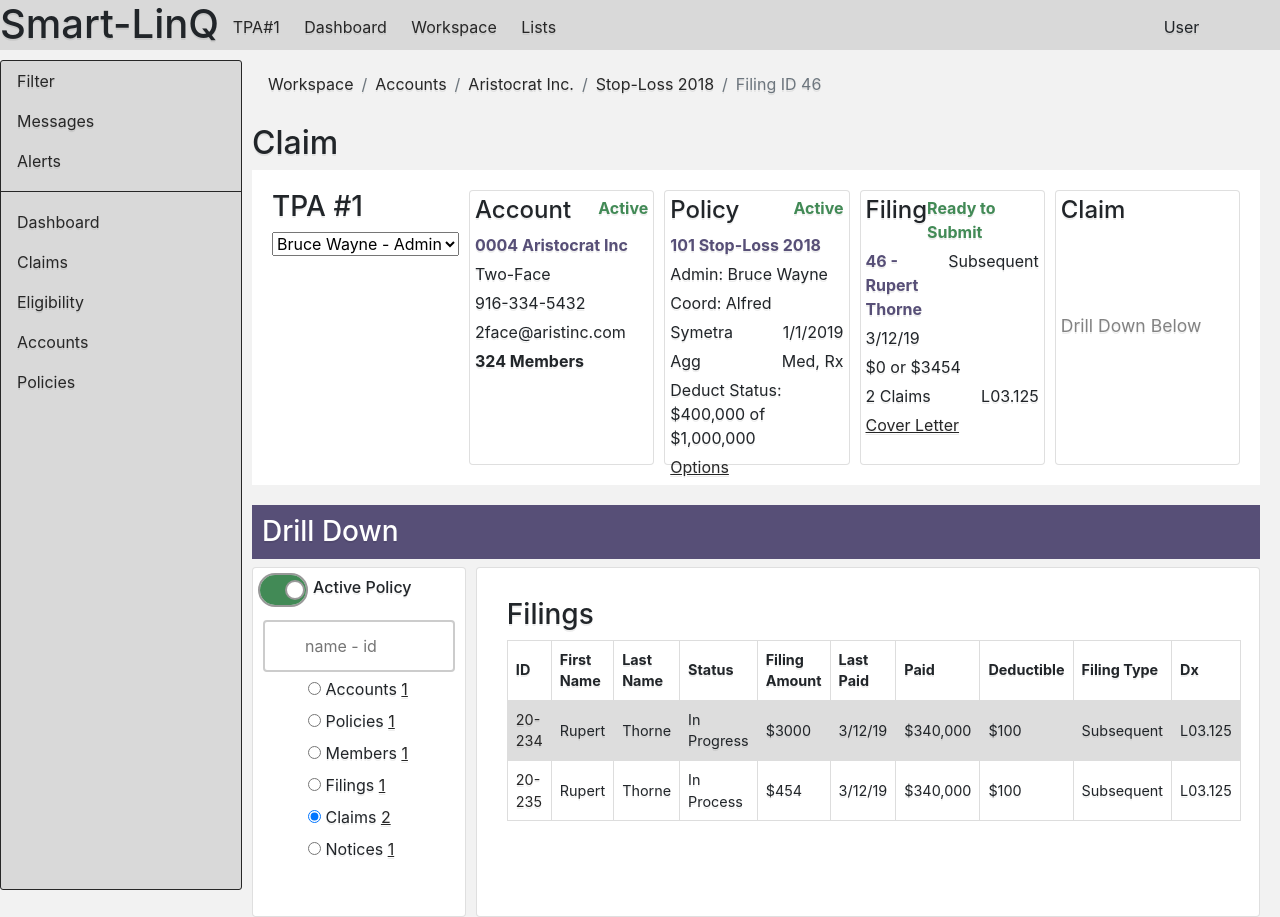
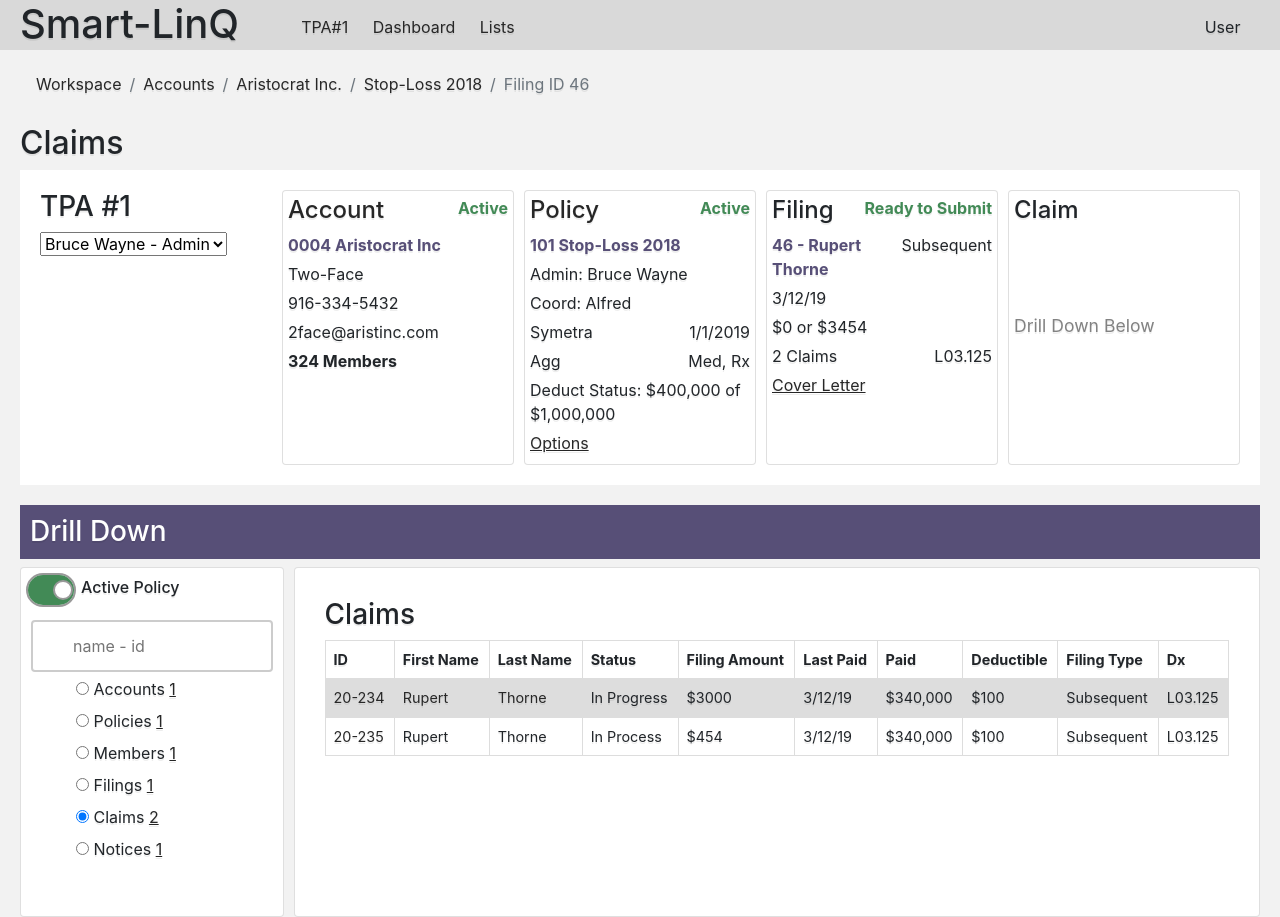
Before and after one commit to cait-sidener/SmartLinQ-Concept, a website: page claims.html in a window 1280 px wide. Drawn offline with nearby package versions, Linux system fonts and the light colour scheme.

Commit message:
sidebar gone

```diff
--- a/assets/style.css
+++ b/assets/style.css
@@ -84,18 +84,19 @@ body {
 .contain {
   display: grid;
   grid-gap: 10px;
-  grid-template-columns: 2fr 20fr;
+  grid-template-columns: 20fr;
   grid-template-rows: 50px 600px;
   grid-template: 150px 150px 100px;
   grid-template-areas:
     "header     header      header"
-    "sidebar    content     content"
+    "content    content     content"
+    "footer     footer      footer"
 }
 
 .content {
   grid-area: content;
+  margin-left: 20px;
   margin-right: 20px;
-  padding-bottom: 10px !important;
 }
 
 .divider {
@@ -105,7 +106,6 @@ body {
   display: block;
   margin: 10px 0 10px 0;
 }
-
 
 .drill {
   color: #828282;
@@ -120,7 +120,35 @@ body {
   text-align: center;
 }
 
-h1,
+.dropdown {
+  position: relative;
+  display: inline-block;
+}
+
+.dropdown-content {
+  display: none;
+  position: absolute;
+  background-color: #f9f9f9;
+  min-width: 160px;
+  box-shadow: 0px 8px 16px 0px rgba(0,0,0,0.2);
+  padding: 12px 16px;
+  z-index: 1;
+}
+
+.dropdown:hover .dropdown-content {
+  display: block;
+}
+
+.footer {
+  background-color: #f2f2f2;
+  display: grid;
+  grid-area: footer;
+}
+
+h1 {
+  margin: 20px;
+}
+
 h2,
 h3,
 h4,
@@ -137,7 +165,7 @@ h6 {
 .header {
   display: grid;
   grid-area: header;
-  grid-template-columns: 2fr 8fr 1fr;
+  grid-template-columns: 4fr 12fr 1fr;
 }
 
 input[type=text] {
@@ -274,13 +302,6 @@ input[type=text]:focus {
   margin-top: 5px;
 }
 
-.sidebar {
-  border: 1px solid var(--black);
-  border-radius: 3px;
-  grid-area: sidebar;
-  height: 830px;
-}
-
 table {
   font-size: 0.9em;
   border-collapse: collapse;
--- a/claims.html
+++ b/claims.html
@@ -16,43 +16,22 @@
             <h1>Smart-LinQ</h1>
             <div class='links'>
                 <a href='#'>TPA#1</a>
-                <a href='index.html'>Dashboard</a>
-                <a href='workspace.html'>Workspace</a>
+                <div class='dropdown'>
+                    <a href='index.html'>Dashboard</a>
+                    <div class='dropdown-content'>
+                        <a href='index.html'>Claims</a>
+                        <a href='index.html'>Eligibility</a>
+                        <a href='index.html'>Accounts</a>
+                        <a href='index.html'>Policies</a>
+                    </div>
+                </div>
                 <a href='#'>Lists</a>
             </div>
             <div class='user'>
                 <p>User</p>
             </div>
         </div>
-        <div class='item sidebar'>
-            <ul class="nav flex-column">
-                <li class="nav-item">
-                    <a class="nav-link" href="#">Filter</a>
-                </li>
-                <li class="nav-item">
-                    <a class="nav-link" href="#">Messages</a>
-                </li>
-                <li class="nav-item">
-                    <a class="nav-link" href="#">Alerts</a>
-                </li>
-                <span class='divider'></span>
-                <li class="nav-item">
-                    <a class="nav-link" href="#">Dashboard</a>
-                </li>
-                <li class="nav-item">
-                    <a class="nav-link" href="#">Claims</a>
-                </li>
-                <li class="nav-item">
-                    <a class="nav-link" href="#">Eligibility</a>
-                </li>
-                <li class="nav-item">
-                    <a class="nav-link" href="#">Accounts</a>
-                </li>
-                <li class="nav-item">
-                    <a class="nav-link" href="#">Policies</a>
-                </li>
-            </ul>
-        </div>
+
         <div class='item content'>
             <ol class="breadcrumb">
                 <li class="breadcrumb-item"><a href="workspace.html">Workspace</a></li>
@@ -61,7 +40,7 @@
                 <li class="breadcrumb-item"><a href="filings.html">Stop-Loss 2018</a></li>
                 <li class="breadcrumb-item active">Filing ID 46</li>
             </ol>
-            <h2>Claim</h2>
+            <h2>Claims</h2>
             <div class='acct-info'>
                 <div class='org-dropdown'>
                     <h3>TPA #1</h3>
@@ -78,7 +57,7 @@
                 </div>
                 <div class='card'>
                     <div class='acct-active'>
-                        <h4>Account</h4>
+                        <h4><a href='policies.html'>Account</a></h4>
                         <p style='color:#428A56'><b>Active</b></p>
                     </div>
                     <p style='color:#574f77'><b>0004 Aristocrat Inc</b></p>
@@ -91,7 +70,7 @@
                 </div>
                 <div class='card'>
                     <div class='acct-active'>
-                        <h4>Policy</h4>
+                        <h4><a href='filings.html'>Policy</a></h4>
                         <p style='color:#428A56'><b>Active</b></p>
                     </div>
                     <p style='color:#574f77'><b>101 Stop-Loss 2018</b></p>
@@ -171,7 +150,7 @@
                     </form>
                 </div>
                 <div class='card card-drill2'>
-                    <h3>Filings</h3>
+                    <h3>Claims</h3>
                     <table>
                         <tr>
                             <th>ID</th>
@@ -186,9 +165,9 @@
                             <th>Dx</th>
                         </tr>
                         <tr>
-                            <td><a href='claimDetails.html'>20-234</a></td>
-                            <td>Rupert</td>
-                            <td>Thorne</td>
+                            <td><a href='notices.html'>20-234</a></td>
+                            <td><a href='notices.html'>Rupert</a></td>
+                            <td><a href='notices.html'>Thorne</a></td>
                             <td>In Progress</td>
                             <td>$3000</td>
                             <td>3/12/19</td>
```
Also changed, not shown: accounts.html (+9 -30 lines), filings.html (+15 -35 lines), index.html (+12 -33 lines), notices.html (renamed from claimDetails.html, +21 -41 lines), policies.html (+14 -89 lines), workspace.html (+10 -15 lines).
